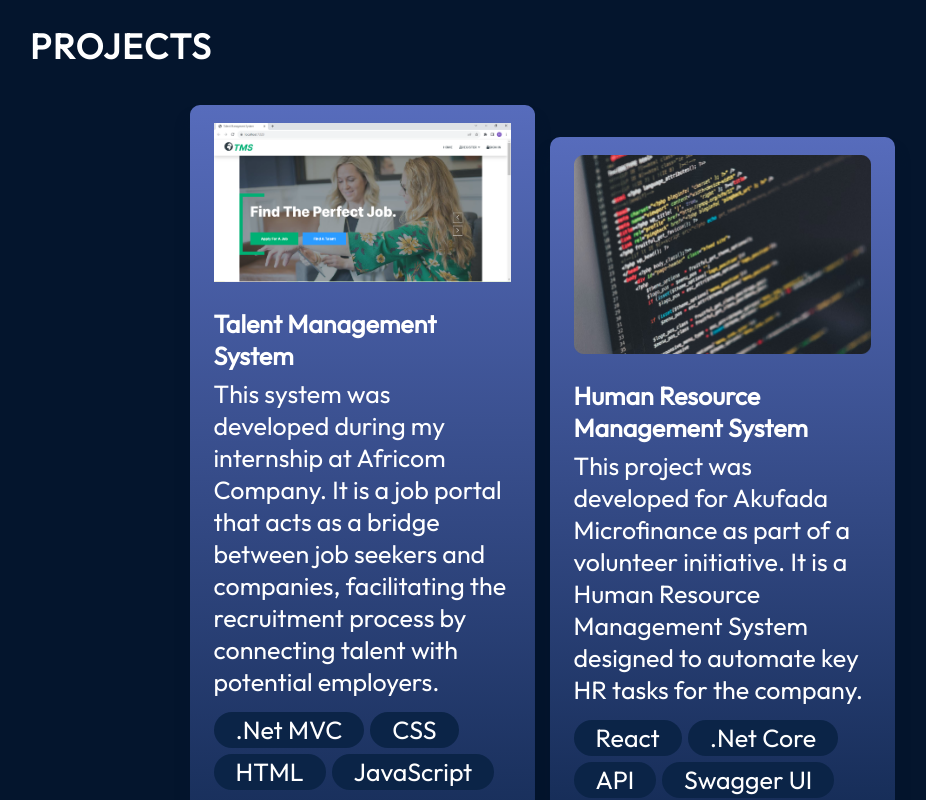
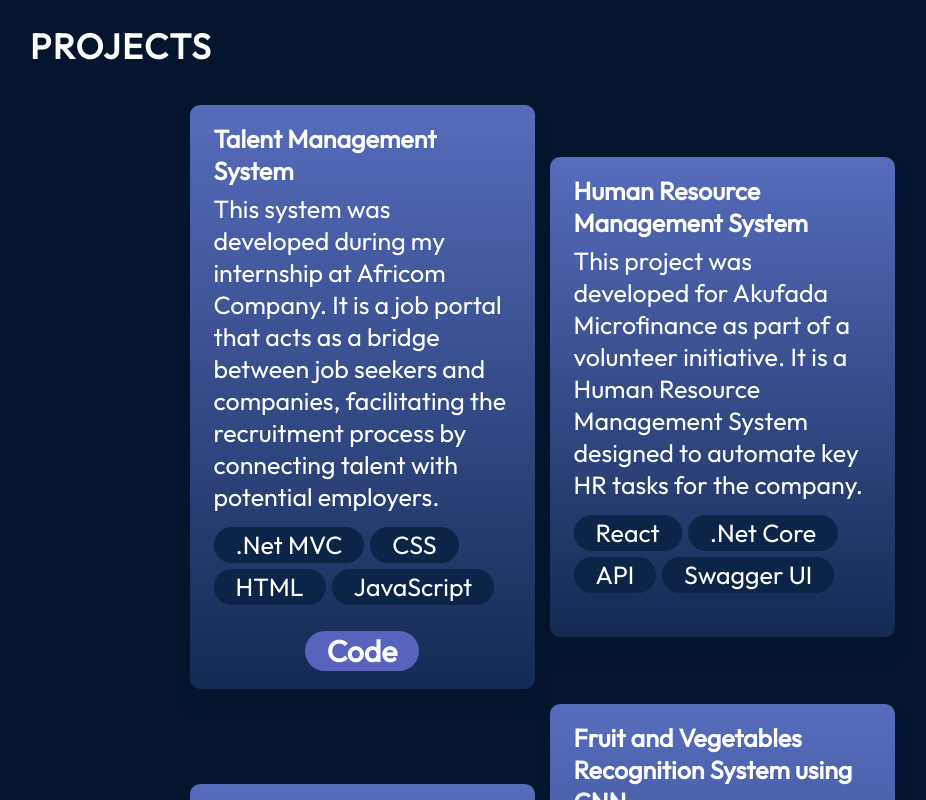
Before and after one commit to NazrawitGemechu/porfolio, a React (Vite) app in the folder my-portfolio/: page / in a window 1280 px wide. Shown: the part 1920-2720 px from the top of the page, without its empty margins (98-1024 px from the left). Built offline with nearby package versions, Linux system fonts and the light colour scheme.

Commit message:
Update ProjectCard.jsx

```diff
--- a/my-portfolio/src/components/Projects/ProjectCard.jsx
+++ b/my-portfolio/src/components/Projects/ProjectCard.jsx
@@ -7,11 +7,6 @@ export const ProjectCard = ({
 }) => {
   return (
     <div className={styles.container}>
-      <img
-        src={getImageUrl(imageSrc)}
-        alt={`Image of ${title}`}
-        className={styles.image}
-      />
       <h3 className={styles.title}>{title}</h3>
       <p className={styles.description}>{description}</p>
       <ul className={styles.skills}>
@@ -31,7 +26,7 @@ export const ProjectCard = ({
 }
 {source&&
         <a href={source} className={styles.link}>
-          Source
+          Code
         </a>
 }
       </div>
```
